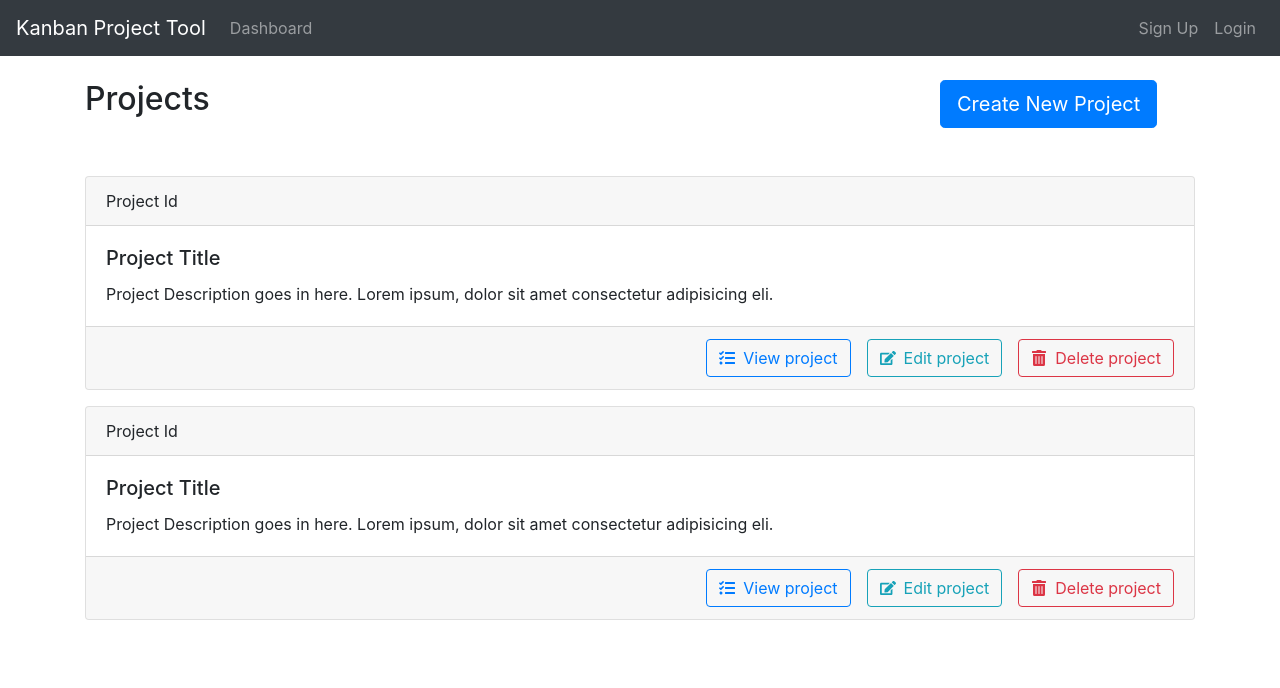
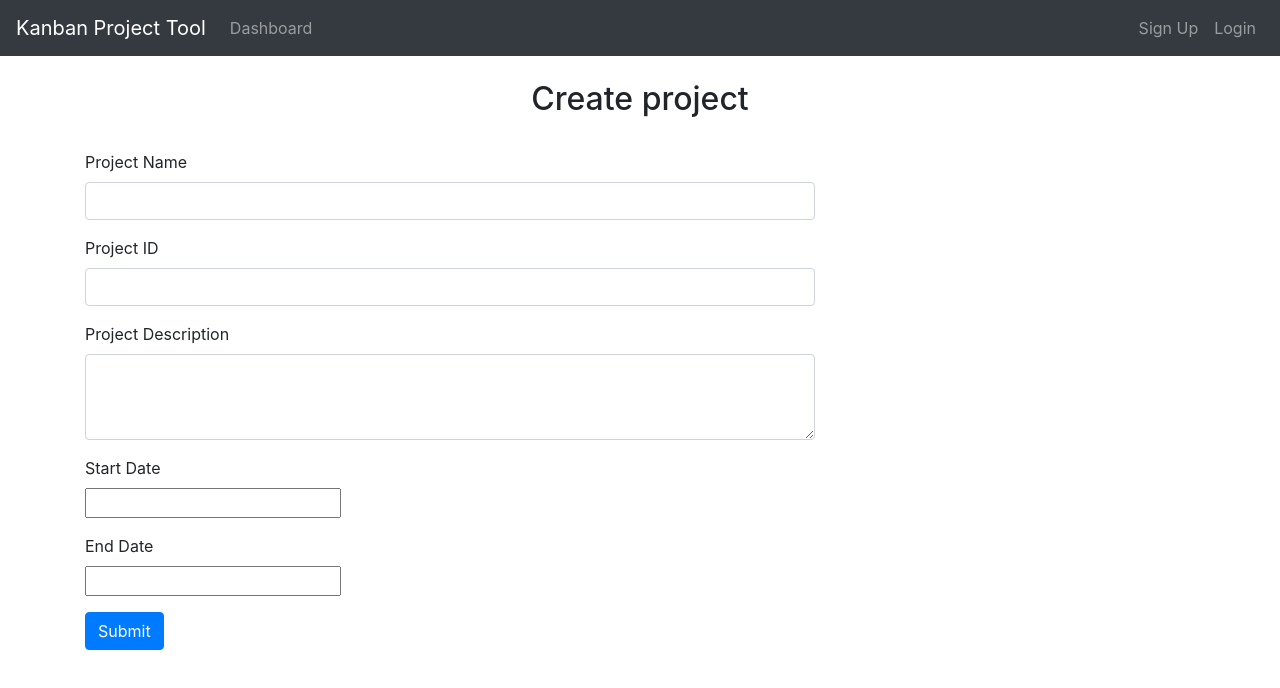
Before and after one commit to nursh/Project-Management-tool, a React (Create React App) app in the folder frontend/: page /createProject in a window 1280 px wide. Shown: the top 688 px of the page. Built offline with nearby package versions, Linux system fonts and the light colour scheme.

Commit message:
Added createProject component

```diff
--- a/frontend/package.json
+++ b/frontend/package.json
@@ -5,8 +5,10 @@
   "dependencies": {
     "react": "^16.8.6",
     "react-bootstrap": "^1.0.0-beta.8",
+    "react-datepicker": "^2.5.0",
     "react-dom": "^16.8.6",
     "react-icons": "^3.7.0",
+    "react-router-dom": "^5.0.0",
     "react-scripts": "3.0.1"
   },
   "scripts": {
--- a/frontend/src/components/App.js
+++ b/frontend/src/components/App.js
@@ -1,14 +1,23 @@
 import React from 'react';
 import Dashboard from './Dashboard';
 import Header from "./Layout/Header";
+import {
+  BrowserRouter as Router,
+  Route
+} from 'react-router-dom';
+import CreateProject from './Project/CreateProject';
+
 
 
 function App() {
   return (
-    <div>
-      <Header />
-      <Dashboard />
-    </div>
+    <Router>
+      <div>
+        <Header />
+        <Route path="/dashboard" component={Dashboard} />
+        <Route path="/createProject" component={CreateProject} />
+      </div>
+    </Router>
   );
 }
 
--- a/frontend/src/components/Dashboard.js
+++ b/frontend/src/components/Dashboard.js
@@ -1,9 +1,9 @@
 import React, { Component } from "react";
-import Container from 'react-bootstrap/Container';
-import Row from 'react-bootstrap/Row';
-import Col from 'react-bootstrap/Col';
-import Button from 'react-bootstrap/Button';
-
+import Container from "react-bootstrap/Container";
+import Row from "react-bootstrap/Row";
+import Col from "react-bootstrap/Col";
+import Button from "react-bootstrap/Button";
+import { NavLink } from "react-router-dom";
 
 import ProjectItem from "./Project/ProjectItem";
 
@@ -16,20 +16,22 @@ export default class Dashboard extends Component {
             <h2>Projects</h2>
           </Col>
           <Col md={{ span: 3, offset: 7 }}>
-            <Button variant="primary" size="lg" href="#">
-              Create New Project
+            <Button variant="primary" size="lg">
+              <NavLink
+                to="/createProject"
+                style={{color: 'white', textDecoration: 'none'}}>
+                Create New Project
+              </NavLink>
             </Button>
           </Col>
         </Row>
 
         <Row className="mt-5">
-          {
-            [1, 2].map(n => (
-              <Col className="mb-3" md={12} >
-                <ProjectItem key={n}  />
-              </Col>
-            ))
-          }
+          {[1, 2].map(n => (
+            <Col className="mb-3" md={12}>
+              <ProjectItem key={n} />
+            </Col>
+          ))}
         </Row>
       </Container>
     );
--- /dev/null
+++ b/frontend/src/components/Project/CreateProject.js
@@ -0,0 +1,113 @@
+import React, { Component } from "react";
+import Container from "react-bootstrap/Container";
+import Row from "react-bootstrap/Row";
+import Form from "react-bootstrap/Form";
+import Col from "react-bootstrap/Col";
+import Button from 'react-bootstrap/Button';
+import DatePicker from 'react-datepicker';
+import "react-datepicker/dist/react-datepicker.css";
+
+
+export default class CreateProject extends Component {
+
+  state = {
+    name: '',
+    identifier: '',
+    description: '',
+    startDate: '',
+    endDate: ''
+  }
+
+  handleStartDate = (date) => {
+    this.setState({
+      startDate: date
+    });
+  }
+
+  handleEndDate = (date) => {
+    this.setState({
+      endDate: date
+    });
+  }
+
+  onChange = (evt) => {
+    this.setState({
+      [evt.target.name]: evt.target.value
+    });
+  }
+
+  onSubmit = (evt) => {
+    evt.preventDefault();
+    const newDate = Object.assign({}, this.state);
+    console.log(newDate);
+  }
+
+  render() {
+    return (
+      <Container>
+        <Row className="mt-4">
+          <Col>
+            <h2 className="text-center">Create project</h2>
+          </Col>
+        </Row>
+
+        <Row className="mt-4">
+          <Col md={8}>
+            <Form onSubmit={this.onSubmit}>
+              <Form.Group>
+                <Form.Label>Project Name</Form.Label>
+                <Form.Control
+                  name="name"
+                  value={this.state.name}
+                  onChange={this.onChange}
+                />
+              </Form.Group>
+
+              <Form.Group>
+                <Form.Label>Project ID</Form.Label>
+                <Form.Control
+                  name="identifier"
+                  value={this.state.identifier}
+                  onChange={this.onChange}
+                />
+              </Form.Group>
+
+              <Form.Group>
+                <Form.Label>Project Description</Form.Label>
+                <Form.Control
+                  as="textarea"
+                  rows="3"
+                  name="description"
+                  value={this.state.description}
+                  onChange={this.onChange}
+                />
+              </Form.Group>
+
+              <Form.Group>
+                <Form.Label className="d-block">Start Date</Form.Label>
+                <DatePicker
+                  selected={this.state.startDate}
+                  onChange={this.handleStartDate}
+                />
+              </Form.Group>
+
+              <Form.Group>
+                <Form.Label className="d-block">End Date</Form.Label>
+                <DatePicker
+                  selected={this.state.endDate}
+                  onChange={this.handleEndDate}
+                />
+              </Form.Group>
+
+              <Form.Group>
+                <Button variant="primary" type="submit">
+                  Submit
+                </Button>
+              </Form.Group>
+            </Form>
+          </Col>
+        </Row>
+      </Container>
+    );
+  }
+}
```
Also changed, not shown: 1 other file (tests, documents, lock files or other folders).
